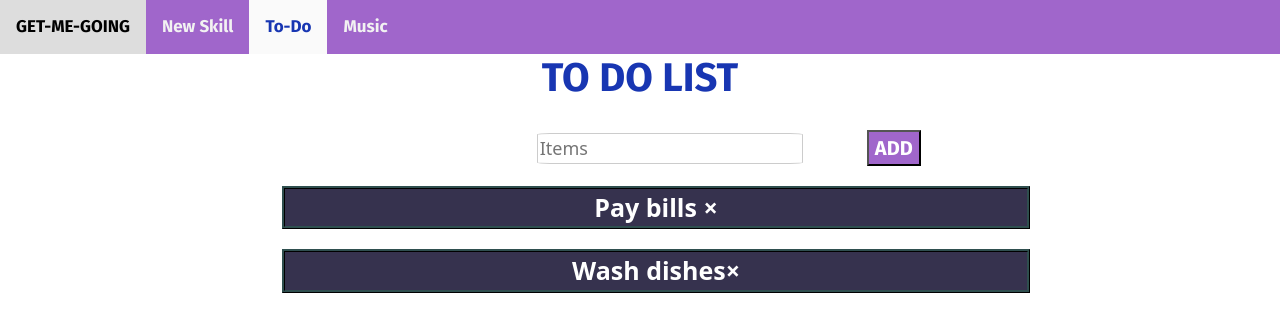
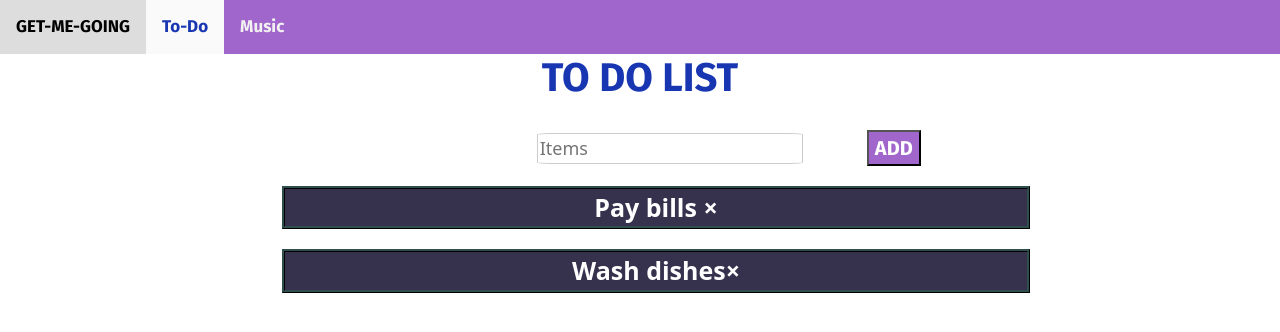
Before and after one commit to thomasfan100/circleSquare, a Flask app: page /toDo/ in a window 1280 px wide. Shown: the top 332 px of the page. Run offline with Flask 2, Linux system fonts and the light colour scheme; some libraries are stand-ins or nearby versions.

Commit message:
update version

```diff
--- a/static/js/random.js
+++ b/static/js/random.js
@@ -9,5 +9,5 @@ function newSkillSite() {
 
     var randomNumber = Math.floor(Math.random()* (sites.length));
     document.getElementById('siteDisplay').innerHTML = sites[randomNumber];
-    location.href = sites[randomNumber]
+    location.href = sites[randomNumber];
 }
--- a/templates/music.html
+++ b/templates/music.html
@@ -6,7 +6,6 @@
     <link rel="preconnect" href="https://fonts.gstatic.com" crossorigin>
     <link href="https://fonts.googleapis.com/css2?family=Fira+Sans:wght@700&display=swap" rel="stylesheet">
     <a href="{{ url_for('index') }}">GET-ME-GOING</a>
-    <a href="{{ url_for('newSkill') }}">New Skill</a>
     <a href="{{ url_for('toDo') }}">To-Do</a>
     <a class="active" href="{{ url_for('music') }}">Music</a>
 </div>
--- a/templates/toDo.html
+++ b/templates/toDo.html
@@ -6,7 +6,6 @@
     <link rel="preconnect" href="https://fonts.gstatic.com" crossorigin>
     <link href="https://fonts.googleapis.com/css2?family=Fira+Sans:wght@700&display=swap" rel="stylesheet">
     <a href="{{ url_for('index') }}">GET-ME-GOING</a>
-    <a href="{{ url_for('newSkill') }}">New Skill</a>
     <a class="active" href="{{ url_for('toDo') }}">To-Do</a>
     <a href="{{ url_for('music') }}">Music</a>
 </div>
```
Also changed, not shown: static/js/script.js (deleted).
